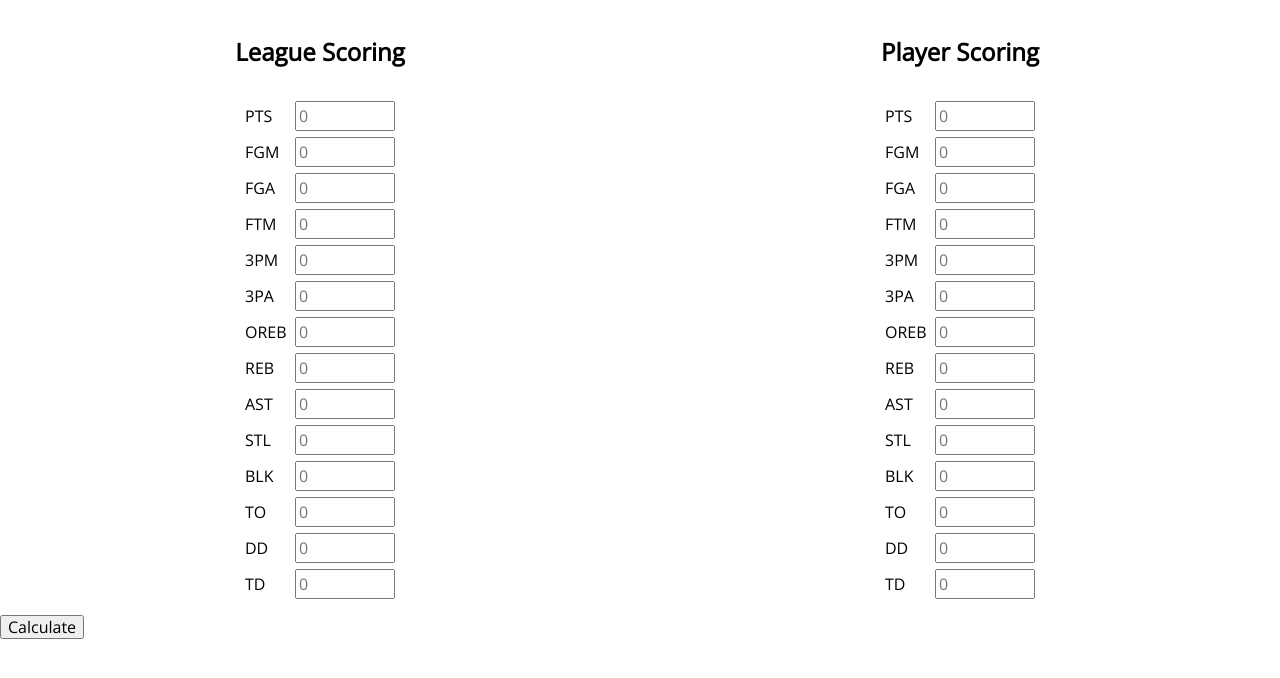
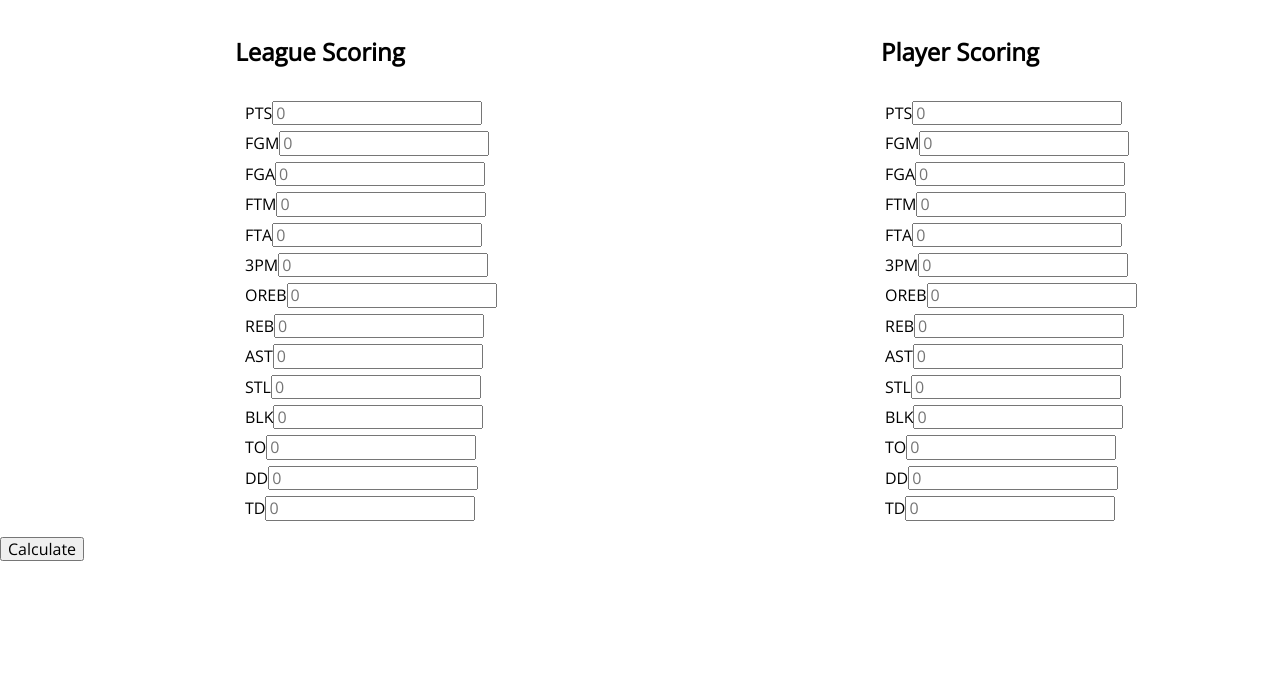
Before and after one commit to AlexTierman/FantasyCalculator, a plain HTML site: page index.html in a window 1280 px wide. Shown: the part 62-740 px from the top of the page. Drawn offline with nearby package versions, Linux system fonts and the light colour scheme.

Commit message:
Added all necessary html, css, js
Jordan did most of this work but I watched him do it. So thank you Jordan! I love you!

html: added both player and league scoring elements

css: added styling that needs to be refined because of changes made to js

js: added array function that is a much simpler method to grabbing and multiplying each user input.

```diff
--- a/css/style.css
+++ b/css/style.css
@@ -61,7 +61,10 @@ button {
   margin-right: auto;
   margin-left: auto;
 }
-
+span {
+  width: 10px;
+  height: 10px;
+}
 /******************************************
 /* LAYOUT
 /*******************************************/
--- a/index.html
+++ b/index.html
@@ -28,7 +28,8 @@
 						<div class="input">
 							<label title="Points" for="PTS">PTS</label>
 							<input
-							id="PTS"
+							class="leagueInput"
+							id="LPTS"
 							type="number"
 							name="PTS"
 							step="1"
@@ -38,7 +39,8 @@
 						<div class="input">
 							<label title="Field Goals Made" for="FGM">FGM</label>
 							<input
-							id="FGM"
+							class="leagueInput"
+							id="LFGM"
 							type="number"
 							name="FGM"
 							step="1"
@@ -48,7 +50,8 @@
 						<div class="input">
 							<label title="Field Goals Attempted" for="FGA">FGA</label>
 							<input
-							id="FGA"
+							class="leagueInput"
+							id="LFGA"
 							type="number"
 							name="FGA"
 							step="1"
@@ -58,7 +61,8 @@
 						<div class="input">
 							<label title="Free Throws Made" for="FTM">FTM</label>
 							<input
-							id="FTM"
+							class="leagueInput"
+							id="LFTM"
 							type="number"
 							name="FTM"
 							step="1"
@@ -66,9 +70,21 @@
 							>
 						</div>
 						<div class="input">
+							<label title="Free Throws Attempted" for="FTA">FTA</label>
+							<input
+							class="leagueInput"
+							id="LFTA"
+							type="number"
+							name="FTA"
+							step="1"
+							placeholder="0"
+							>
+						</div>
+						<div class="input">
 							<label title="3-Pointers Made" for="threePM">3PM</label>
 							<input
-							id="threePM"
+							class="leagueInput"
+							id="LthreePM"
 							type="number"
 							name="3PM"
 							step="1"
@@ -76,19 +92,10 @@
 							>
 						</div>
 						<div class="input">
-							<label title="3-Pointers Attempted" for="threePA">3PA</label>
-							<input
-							id="threePA"
-							type="number"
-							name="3PA"
-							step="1"
-							placeholder="0"
-							>
-						</div>
-						<div class="input">
 							<label title="Offensive Rebounds" for="OREB">OREB</label>
 							<input
-							id="OREB"
+							class="leagueInput"
+							id="LOREB"
 							type="number"
 							name="OREB"
 							step="1"
@@ -98,7 +105,8 @@
 						<div class="input">
 							<label title="Rebounds" for="REB">REB</label>
 							<input
-							id="REB"
+							class="leagueInput"
+							id="LREB"
 							type="number"
 							name="REB"
 							step="1"
@@ -108,7 +116,8 @@
 						<div class="input">
 							<label title="Assists" for="AST">AST</label>
 							<input
-							id="AST"
+							class="leagueInput"
+							id="LAST"
 							type="number"
 							name="AST"
 							step="1"
@@ -118,7 +127,8 @@
 						<div class="input">
 							<label title="Steals" for="STL">STL</label>
 							<input
-							id="STL"
+							class="leagueInput"
+							id="LSTL"
 							type="number"
 							name="STL"
 							step="1"
@@ -128,7 +138,8 @@
 						<div class="input">
 							<label title="Blocks" for="BLK">BLK</label>
 							<input
-							id="BLK"
+							class="leagueInput"
+							id="LBLK"
 							type="number"
 							name="BLK"
 							step="1"
@@ -138,7 +149,8 @@
 						<div class="input">
 							<label title="Turnovers" for="TO">TO</label>
 							<input
-							id="TO"
+							class="leagueInput"
+							id="LTO"
 							type="number"
 							name="TO"
 							step="1"
@@ -148,7 +160,8 @@
 						<div class="input">
 							<label title="Double-Double" for="DD">DD</label>
 							<input
-							id="DD"
+							class="leagueInput"
+							id="LDD"
 							type="number"
 							name="DD"
 							step="1"
@@ -158,7 +171,8 @@
 						<div class="input">
 							<label title="Triple-Double" for="TD">TD</label>
 							<input
-							id="TD"
+							class="leagueInput"
+							id="LTD"
 							type="number"
 							name="TD"
 							step="1"
@@ -174,7 +188,8 @@
 						<div class="input">
 							<label title="Points" for="PTS">PTS</label>
 							<input
-							id="PTS"
+							class="playerInput"
+							id="PPTS"
 							type="number"
 							name="PTS"
 							step="1"
@@ -184,7 +199,8 @@
 						<div class="input">
 							<label title="Field Goals Made" for="FGM">FGM</label>
 							<input
-							id="FGM"
+							class="playerInput"
+							id="PFGM"
 							type="number"
 							name="FGM"
 							step="1"
@@ -194,7 +210,8 @@
 						<div class="input">
 							<label title="Field Goals Attempted" for="FGA">FGA</label>
 							<input
-							id="FGA"
+							class="playerInput"
+							id="PFGA"
 							type="number"
 							name="FGA"
 							step="1"
@@ -204,7 +221,8 @@
 						<div class="input">
 							<label title="Free Throws Made" for="FTM">FTM</label>
 							<input
-							id="FTM"
+							class="playerInput"
+							id="PFTM"
 							type="number"
 							name="FTM"
 							step="1"
@@ -212,9 +230,21 @@
 							>
 						</div>
 						<div class="input">
+							<label title="Free Throws Attempted" for="FTA">FTA</label>
+							<input
+							class="playerInput"
+							id="PFTA"
+							type="number"
+							name="FTA"
+							step="1"
+							placeholder="0"
+							>
+						</div>
+						<div class="input">
 							<label title="3-Pointers Made" for="threePM">3PM</label>
 							<input
-							id="threePM"
+							class="playerInput"
+							id="PthreePM"
 							type="number"
 							name="3PM"
 							step="1"
@@ -222,19 +252,10 @@
 							>
 						</div>
 						<div class="input">
-							<label title="3-Pointers Attempted" for="threePA">3PA</label>
-							<input
-							id="threePA"
-							type="number"
-							name="3PA"
-							step="1"
-							placeholder="0"
-							>
-						</div>
-						<div class="input">
 							<label title="Offensive Rebounds" for="OREB">OREB</label>
 							<input
-							id="OREB"
+							class="playerInput"
+							id="POREB"
 							type="number"
 							name="OREB"
 							step="1"
@@ -244,7 +265,8 @@
 						<div class="input">
 							<label title="Rebounds" for="REB">REB</label>
 							<input
-							id="REB"
+							class="playerInput"
+							id="PREB"
 							type="number"
 							name="REB"
 							step="1"
@@ -254,7 +276,8 @@
 						<div class="input">
 							<label title="Assists" for="AST">AST</label>
 							<input
-							id="AST"
+							class="playerInput"
+							id="PAST"
 							type="number"
 							name="AST"
 							step="1"
@@ -264,7 +287,8 @@
 						<div class="input">
 							<label title="Steals" for="STL">STL</label>
 							<input
-							id="STL"
+							class="playerInput"
+							id="PSTL"
 							type="number"
 							name="STL"
 							step="1"
@@ -274,7 +298,8 @@
 						<div class="input">
 							<label title="Blocks" for="BLK">BLK</label>
 							<input
-							id="BLK"
+							class="playerInput"
+							id="PBLK"
 							type="number"
 							name="BLK"
 							step="1"
@@ -284,7 +309,8 @@
 						<div class="input">
 							<label title="Turnovers" for="TO">TO</label>
 							<input
-							id="TO"
+							class="playerInput"
+							id="PTO"
 							type="number"
 							name="TO"
 							step="1"
@@ -294,7 +320,8 @@
 						<div class="input">
 							<label title="Double-Double" for="DD">DD</label>
 							<input
-							id="DD"
+							class="playerInput"
+							id="PDD"
 							type="number"
 							name="DD"
 							step="1"
@@ -304,7 +331,8 @@
 						<div class="input">
 							<label title="Triple-Double" for="TD">TD</label>
 							<input
-							id="TD"
+							class="playerInput"
+							id="PTD"
 							type="number"
 							name="TD"
 							step="1"
@@ -314,7 +342,8 @@
 					</ul>
 				</section>
 			</form>
-			<button type="submit">Calculate</button>
+			<button id="calculate" type="submit">Calculate</button>
+			<span></span>
 		</main>
 
 		<script type="text/javascript" src="js/main.js"></script>
--- a/js/main.js
+++ b/js/main.js
@@ -0,0 +1,24 @@
+
+//Create a simple layout for numbers to be displayed
+
+// Create functions for each category of scoring
+
+// Create functions for calculation of player scores
+
+// Have a button that will calculate the player scores given and output to the DOM
+
+function num(){
+  const values = document.querySelectorAll(".leagueInput")
+  const scoring = Array.from(values)
+  const leagueScoring = scoring.map(input => Number(input.value))
+
+  const playerValues = document.querySelectorAll(".playerInput")
+  const playerInputs = Array.from(playerValues)
+  const playerValueArray = playerInputs.map(input => Number(input.value))
+  console.log(leagueScoring, playerValueArray)
+
+  const fantasyPoints = leagueScoring.map((num,i)=> num * playerValueArray[i]).reduce((a,c)=> a + c, 0)
+  document.querySelector("span").textContent = fantasyPoints
+}
+
+document.querySelector("#calculate").addEventListener("click", num)
```
